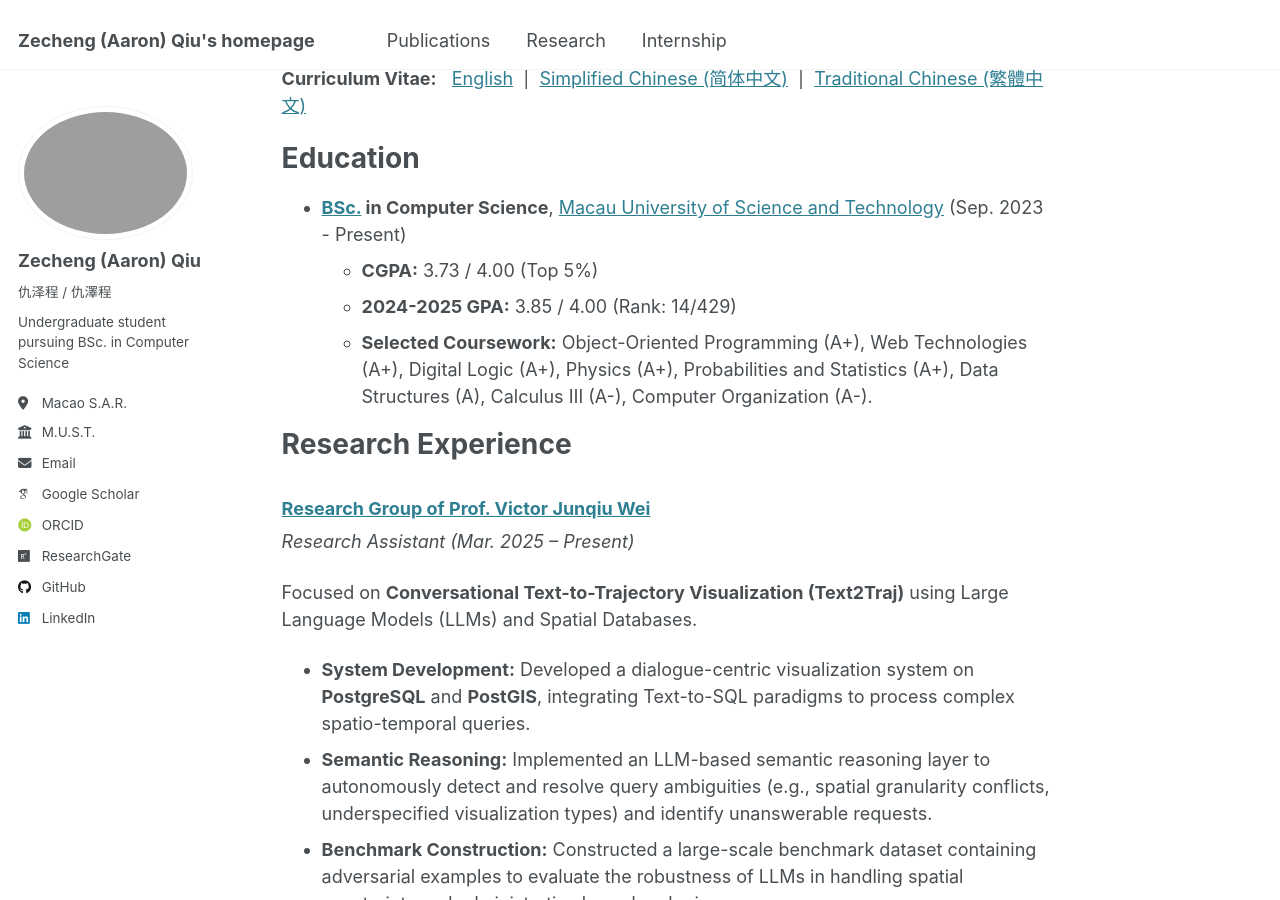
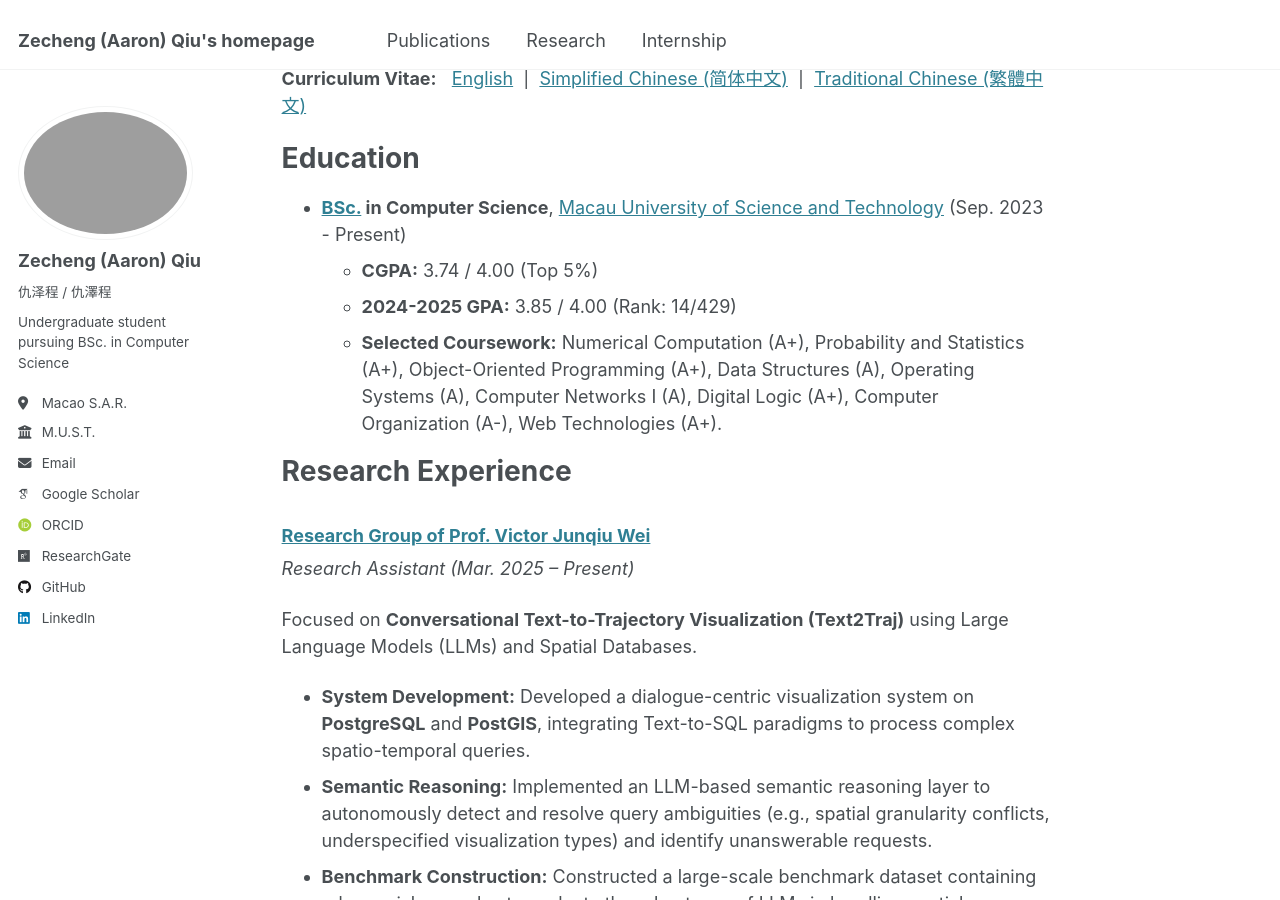
Before and after one commit to aaron-z-chiu/aaron-z-chiu.github.io, a Jekyll site: the page built from _pages/about.md, in a window 1280 px wide and 900 px high, scrolled down 420 px. Built offline with Jekyll 4.4.1, drawn with Linux system fonts in a browser that asks for light colours; some web fonts are replaced.

Commit message:
updated GPA & coursework

```diff
--- a/_pages/about.md
+++ b/_pages/about.md
@@ -28,9 +28,9 @@ His email addresses are [aaron.z.chiu@gmail.com](mailto:aaron.z.chiu@gmail.com)
 Education
 ======
 * **[BSc.](https://fie.must.edu.mo/id-1439/program/view/id-211.html) in Computer Science**, [Macau University of Science and Technology](https://www.must.edu.mo/index.html?locale=en_US) (Sep. 2023 - Present)
-  * **CGPA:** 3.73 / 4.00 (Top 5%)
+  * **CGPA:** 3.74 / 4.00 (Top 5%)
   * **2024-2025 GPA:** 3.85 / 4.00 (Rank: 14/429)
-  * **Selected Coursework:** Object-Oriented Programming (A+), Web Technologies (A+), Digital Logic (A+), Physics (A+), Probabilities and Statistics (A+), Data Structures (A), Calculus Ⅲ (A-), Computer Organization (A-).
+  * **Selected Coursework:** Numerical Computation (A+), Probability and Statistics (A+), Object-Oriented Programming (A+), Data Structures (A), Operating Systems (A), Computer Networks I (A), Digital Logic (A+), Computer Organization (A-), Web Technologies (A+).
 
 Research Experience
 ======
```
Also changed, not shown: 3 other files.
